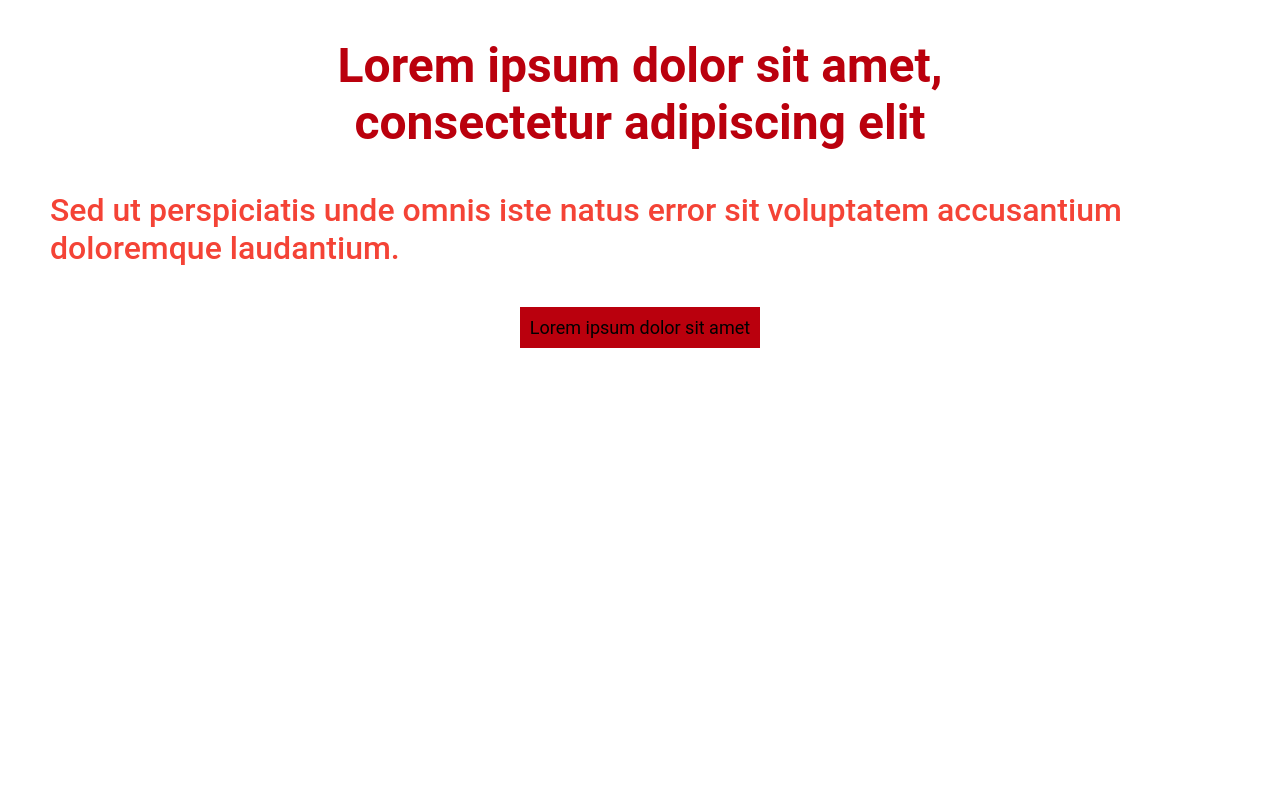
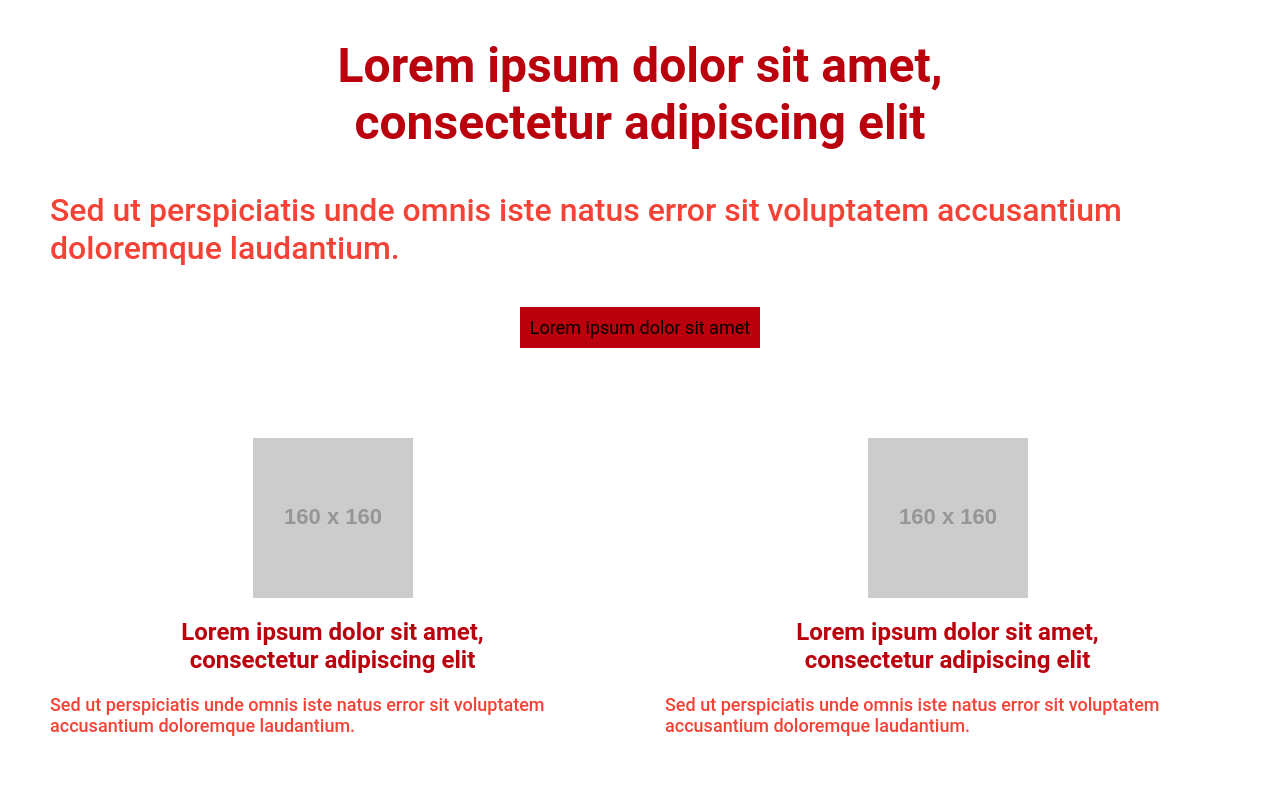
Before and after one commit to coozin/challenge, a website: page index.html in a window 1280 px wide. Shown: the part 515-1301 px from the top of the page. Before the commit the page ends 953 px from the top, so only its background shows below. Drawn offline with Linux system fonts and the light colour scheme; placeholder pictures from the web are drawn by us.

Commit message:
small sections

```diff
--- a/index.html
+++ b/index.html
@@ -18,10 +18,9 @@
       .toggle-button {
         height: 24px;
         width: 24px;
-        background-color: #f44336;
         padding: 12px;
       }
-      .section {
+      .section-one {
         padding: 50px;
       }
       .heading {
@@ -50,6 +49,27 @@
         margin-left: auto;
         margin-right: auto;
       }
+      .section-two {
+        padding: 0 25px 50px 25px
+      }
+      .section-small {
+        width: 50%;
+        display: table-cell;
+        padding: 0 25px 0 25px;
+      }
+      .heading-small {
+        padding: 20px;
+        font-size: 24px;
+        font-weight: 700;
+        color: #ba000d;
+        text-align: center;
+      }
+      .paragraph-small {
+        color: #f44336;
+        font-weight: 500;
+        font-size: 18px;
+        text-align: left;
+      }
     </style>
   </head>
   <body>
@@ -58,7 +78,7 @@
         <img src="icons/baseline-menu-24px.svg" alt="">
       </div>
     </div>
-    <div class="section">
+    <div class="section-one">
       <img class="center" src="https://via.placeholder.com/414x414" alt="">
       <div class="heading">
         Lorem ipsum dolor sit amet,<br />
@@ -71,6 +91,28 @@
         Lorem ipsum dolor sit amet
       </div>
     </div>
+    <div class="section-two">
+      <div class="section-small">
+        <img class="center" src="https://via.placeholder.com/160x160" alt="">
+        <div class="heading-small">
+          Lorem ipsum dolor sit amet,<br />
+          consectetur adipiscing elit
+        </div>
+        <div class="paragraph-small">
+          Sed ut perspiciatis unde omnis iste natus error sit voluptatem accusantium doloremque laudantium.
+        </div>
+      </div>
+      <div class="section-small">
+        <img class="center" src="https://via.placeholder.com/160x160" alt="">
+        <div class="heading-small">
+          Lorem ipsum dolor sit amet,<br />
+          consectetur adipiscing elit
+        </div>
+        <div class="paragraph-small">
+          Sed ut perspiciatis unde omnis iste natus error sit voluptatem accusantium doloremque laudantium.
+        </div>
+      </div>
+    </div>
     <script src="main.js"></script>
   </body>
 </html>
```
